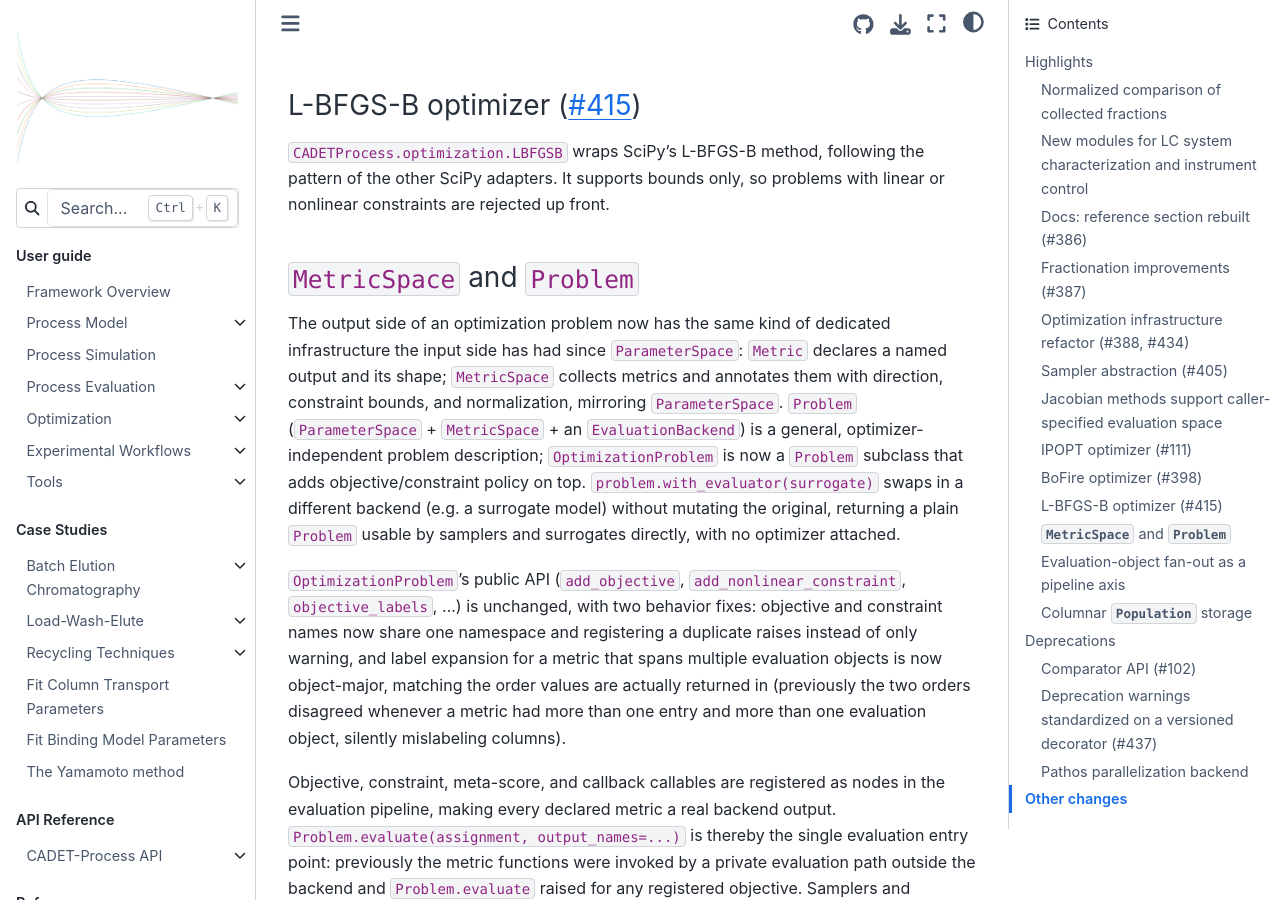
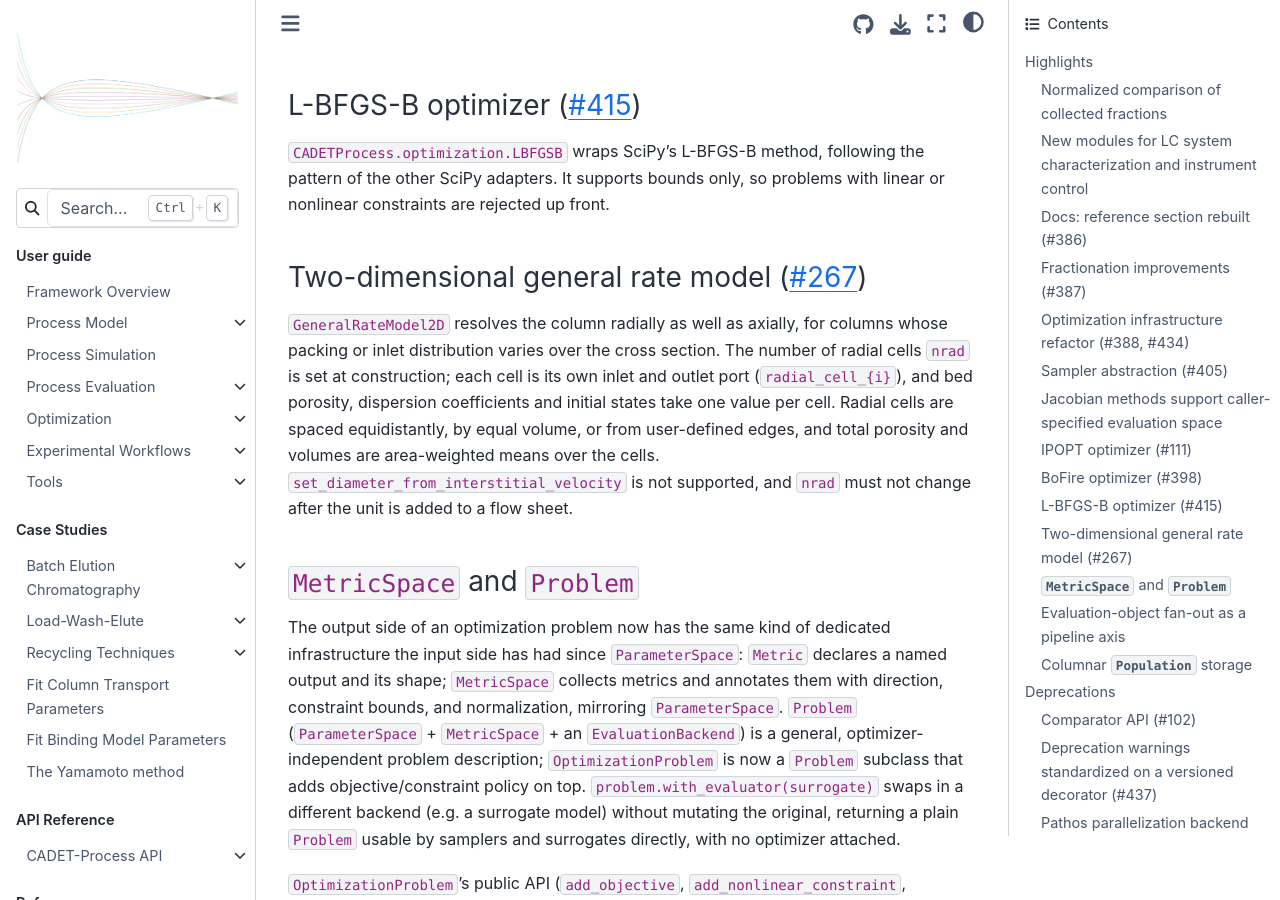
Before and after one commit to fau-advanced-separations/CADET-Process, a Sphinx documentation site: the page built from docs/source/release_notes/v0.13.0.md, in a window 1280 px wide and 900 px high, scrolled down 2939 px. Built offline with Sphinx 7.4.7 and the Sphinx Book theme 1.1.4, drawn with Linux system fonts in a browser that asks for light colours; pages that are not in the unit, such as notebooks, are missing from menus.

Commit message:
Add release note for the 2D general rate model
Co-authored-by: Hannah Lanzrath <h.lanzrath@fz-juelich.de>

```diff
--- a/docs/source/release_notes/v0.13.0.md
+++ b/docs/source/release_notes/v0.13.0.md
@@ -72,6 +72,13 @@ Integer and categorical variables are not yet exposed pending the named-mapper d
 
 `CADETProcess.optimization.LBFGSB` wraps SciPy's L-BFGS-B method, following the pattern of the other SciPy adapters.
 It supports bounds only, so problems with linear or nonlinear constraints are rejected up front.
+
+### Two-dimensional general rate model ([#267](https://github.com/fau-advanced-separations/CADET-Process/pull/267))
+
+`GeneralRateModel2D` resolves the column radially as well as axially, for columns whose packing or inlet distribution varies over the cross section.
+The number of radial cells `nrad` is set at construction; each cell is its own inlet and outlet port (`radial_cell_{i}`), and bed porosity, dispersion coefficients and initial states take one value per cell.
+Radial cells are spaced equidistantly, by equal volume, or from user-defined edges, and total porosity and volumes are area-weighted means over the cells.
+`set_diameter_from_interstitial_velocity` is not supported, and `nrad` must not change after the unit is added to a flow sheet.
 
 ### `MetricSpace` and `Problem`
 
```
